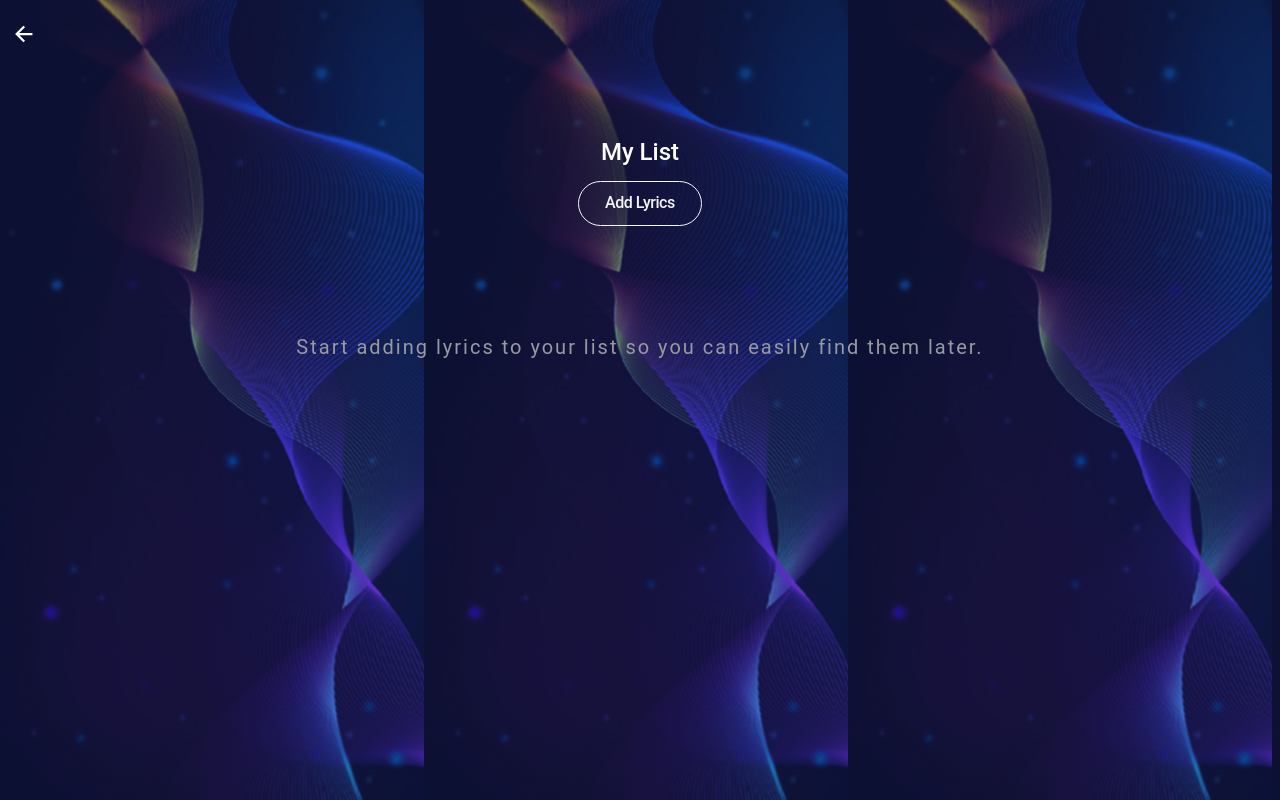
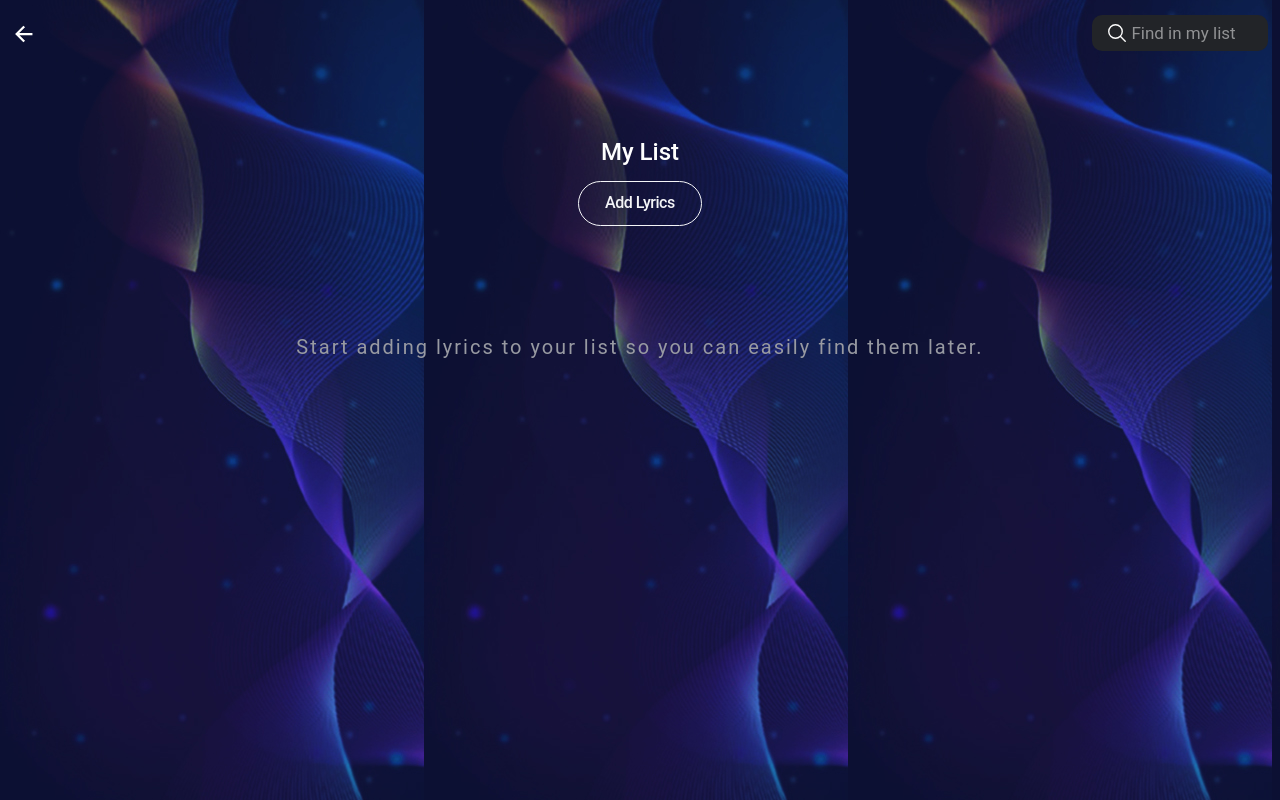
Before and after one commit to beatriz-morera/lyrics-finder, a React (Create React App) app: page /myList in a window 1280 px wide. Built offline with nearby package versions, Linux system fonts and the light colour scheme; a web font is replaced by a local one.

Commit message:
feat: add searchbar to My List page

```diff
--- a/src/pages/MyList.tsx
+++ b/src/pages/MyList.tsx
@@ -5,7 +5,14 @@ import { Link } from 'react-router-dom';
 import LyricsCard from '../components/LyricsCard';
 import { useSavedLyrics } from '../hooks/localStorage';
 
-import { IonContent, IonPage, IonButtons, IonBackButton, IonButton } from '@ionic/react';
+import {
+  IonContent,
+  IonPage,
+  IonButtons,
+  IonBackButton,
+  IonButton,
+  IonSearchbar
+} from '@ionic/react';
 
 import classes from '../theme/myList.module.css';
 
@@ -19,6 +26,15 @@ const MyList: React.FC = () => {
           <IonButtons slot="start">
             <IonBackButton defaultHref="/" text="" style={{ color: 'white' }} mode="md" />
           </IonButtons>
+          <div className={classes.myList_page_searbar_container}>
+            <IonSearchbar
+              color="dark"
+              mode="ios"
+              autocomplete="on"
+              animated
+              placeholder="Find in my list"
+            />
+          </div>
           <h2 className={classes.myList_page_title}>My List</h2>
           <Link to="/home">
             <IonButton fill="outline" shape="round" color="light" mode="ios">
--- a/src/theme/myList.module.css
+++ b/src/theme/myList.module.css
@@ -8,6 +8,11 @@
   background-image: url('../assets/lyric-myList.jpg');
   text-align: center;
   color: white;
+}
+.myList_page_searbar_container {
+  width: 200px;
+  float: right;
+  margin-top: -55px;
 }
 .myList_page_title {
   margin-top: 80px;
```
